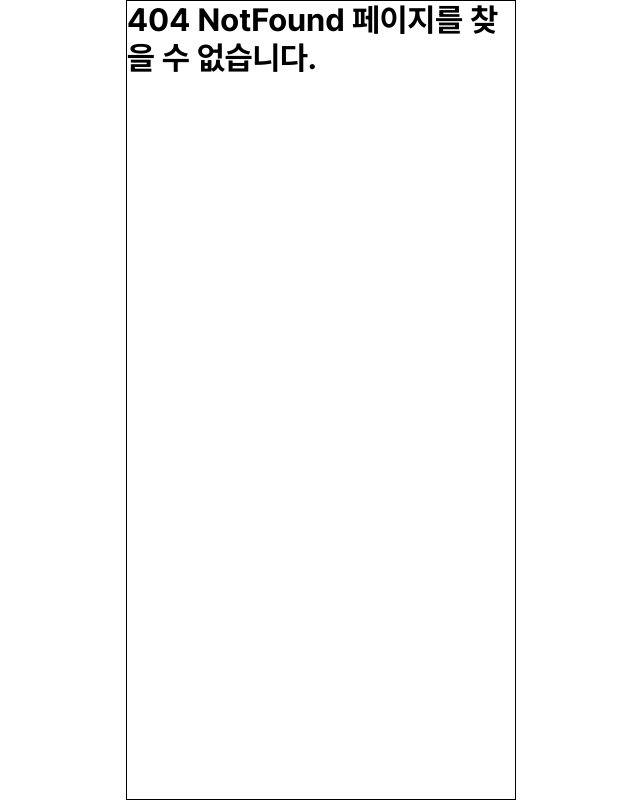
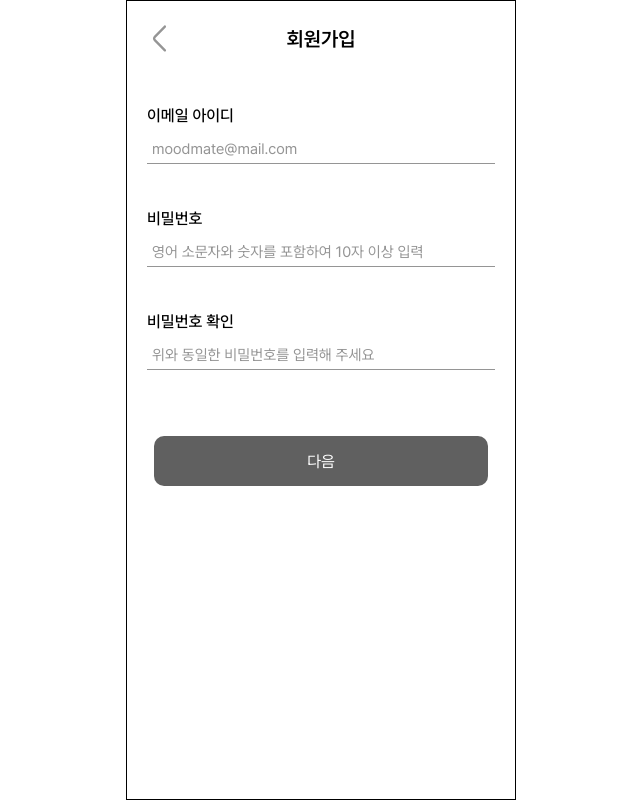
Before and after one commit to CNU-likelion-Moodmate/FE, a React (Create React App) app: page /signup in a window 1280 px wide. Before the commit this address had no page. Shown: the whole page, without its empty margins (319-959 px from the left). Built offline with nearby package versions, Linux system fonts and the light colour scheme.

Commit message:
회원가입 페이지1

```diff
--- a/src/App.js
+++ b/src/App.js
@@ -1,7 +1,7 @@
 import React from "react";
 import { BrowserRouter, Routes, Route } from "react-router-dom";
 import { Div } from "./component/common/div";
-import { Chat, ChatRoom, MyPage, NotFound, Quest, QuestRoutine, Login } from "./pages";
+import { Chat, ChatRoom, MyPage, NotFound, Quest, QuestRoutine, Login, SignUp } from "./pages";
 
 function App() {
   return (
@@ -15,6 +15,7 @@ function App() {
           <Route path="*" element={<NotFound />} />
           <Route path="/questroutine" element={<QuestRoutine />} />
           <Route path="/login" element={<Login />} />
+          <Route path="/signup" element={<SignUp />} />
         </Routes>
       </Div>
     </BrowserRouter>
--- a/src/pages/index.js
+++ b/src/pages/index.js
@@ -5,3 +5,4 @@ export { default as Chat } from './chat/Chat';
 export { default as ChatRoom } from './chat/ChatRoom';
 export { default as QuestRoutine } from './QuestRoutine';
 export { default as Login } from './Login';
+export { default as SignUp } from './signup/SignUp';
--- /dev/null
+++ b/src/pages/signup/SignUp.jsx
@@ -0,0 +1,54 @@
+import React, { useState } from "react";
+import styled from "styled-components";
+import SignUpInput from "./SignUpInput";
+import SignUpHeader from "./SignUpComponent";
+import SignUpBtn from "./SignUpBtn";
+
+const Container = styled.div`
+width: 100%;
+height: 350px;
+`
+
+const SignUp = () => {
+    const [email, setEmail] = useState("");
+    const [password, setPassword] = useState("");
+    const [confirmPassword, setConfirmPassword] = useState("");
+
+    const isFormValid = email && password && confirmPassword && password === confirmPassword;
+
+    return (
+        <>
+        <SignUpHeader />
+
+        <Container>
+          <SignUpInput
+            id="email"
+            type="email"
+            placeholder="moodmate@mail.com"
+            value={email}
+            onChange={(e) => setEmail(e.target.value)}
+            label="이메일 아이디"
+          />
+          <SignUpInput
+            id="password"
+            type="password"
+            placeholder="영어 소문자와 숫자를 포함하여 10자 이상 입력"
+            value={password}
+            onChange={(e) => setPassword(e.target.value)}
+            label="비밀번호"
+          />
+          <SignUpInput
+            id="confirmPassword"
+            type="password"
+            placeholder="위와 동일한 비밀번호를 입력해 주세요"
+            value={confirmPassword}
+            onChange={(e) => setConfirmPassword(e.target.value)}
+            label="비밀번호 확인"
+          />
+        </Container>
+        <SignUpBtn isFormValid={isFormValid}>다음</SignUpBtn>
+        </>
+    )
+}
+
+export default SignUp;
--- /dev/null
+++ b/src/pages/signup/SignUpBtn.jsx
@@ -0,0 +1,29 @@
+import React from 'react';
+import styled from 'styled-components';
+
+const StyledButton = styled.button`
+  width: 334px;
+  height: 50px;
+  left: 50%;
+  transform: translateX(-50%);
+  border: none;
+  border-radius: 10px;
+  font-size: 16px;
+  cursor: pointer;
+  background-color: ${(props) => (props.isFormValid ? "#FEE270" : "#606060")};
+  color: ${(props) => (props.isFormValid ? "black" : "white")};
+`;
+
+const SignUpBtn = ({ isFormValid, onClick, children, type = 'submit' }) => {
+  return (
+    <StyledButton
+        isFormValid={isFormValid}
+        onClick={onClick}
+        type={type}
+    >
+        {children}
+    </StyledButton>
+  );
+};
+
+export default SignUpBtn;
--- /dev/null
+++ b/src/pages/signup/SignUpComponent.jsx
@@ -0,0 +1,37 @@
+import React from "react";
+import styled from "styled-components";
+import { ArrowLeftIcon } from "../../assets/icons";
+
+const Container = styled.div`
+  display: flex;
+  align-items: center;
+  width: 100%;
+  margin-top: 20px;
+  margin-bottom: 30px
+`;
+
+const SignArrow = styled(ArrowLeftIcon)`
+  margin-left: 15px;
+`;
+
+const Header = styled.div`
+  font-family: Pretendard;
+  font-size: 20px;
+  font-weight: 600;
+  position: absolute;
+  left: 50%;
+  transform: translateX(-50%);
+`
+
+const SignUpHeader = () => {
+    return (
+        <>
+        <Container>
+            <SignArrow />
+            <Header>회원가입</Header>
+        </Container>
+        </>
+    )
+}
+
+export default SignUpHeader;
--- /dev/null
+++ b/src/pages/signup/SignUpInput.jsx
@@ -0,0 +1,47 @@
+import React, { useState } from "react";
+import styled from "styled-components";
+
+const Form = styled.div`
+  width: 100%;
+  max-width: 390px;
+  padding: 20px;
+  margin-top: 5px;
+`;
+
+const Label = styled.label`
+  display: block;
+  font-size: 16px;
+  font-weight: 500;
+`;
+
+const Input = styled.input`
+  width: 100%;
+  padding: 5px;
+  margin: 10px 0 0 0;
+  border: none;
+  border-bottom: 1px solid #959595;
+  font-size: 15px;
+   &::placeholder {
+    color: #959595;
+  }
+  &:focus {
+    outline: none;
+  }
+`;
+
+const SignUpInput = ({ id, type, placeholder, value, onChange, label }) => {
+  return (
+      <Form>
+        <Label htmlFor={id}>{label}</Label>
+        <Input
+          id={id}
+          type={type}
+          placeholder={placeholder}
+          value={value}
+          onChange={onChange}
+        />
+      </Form>
+  );
+};
+
+export default SignUpInput;
```
